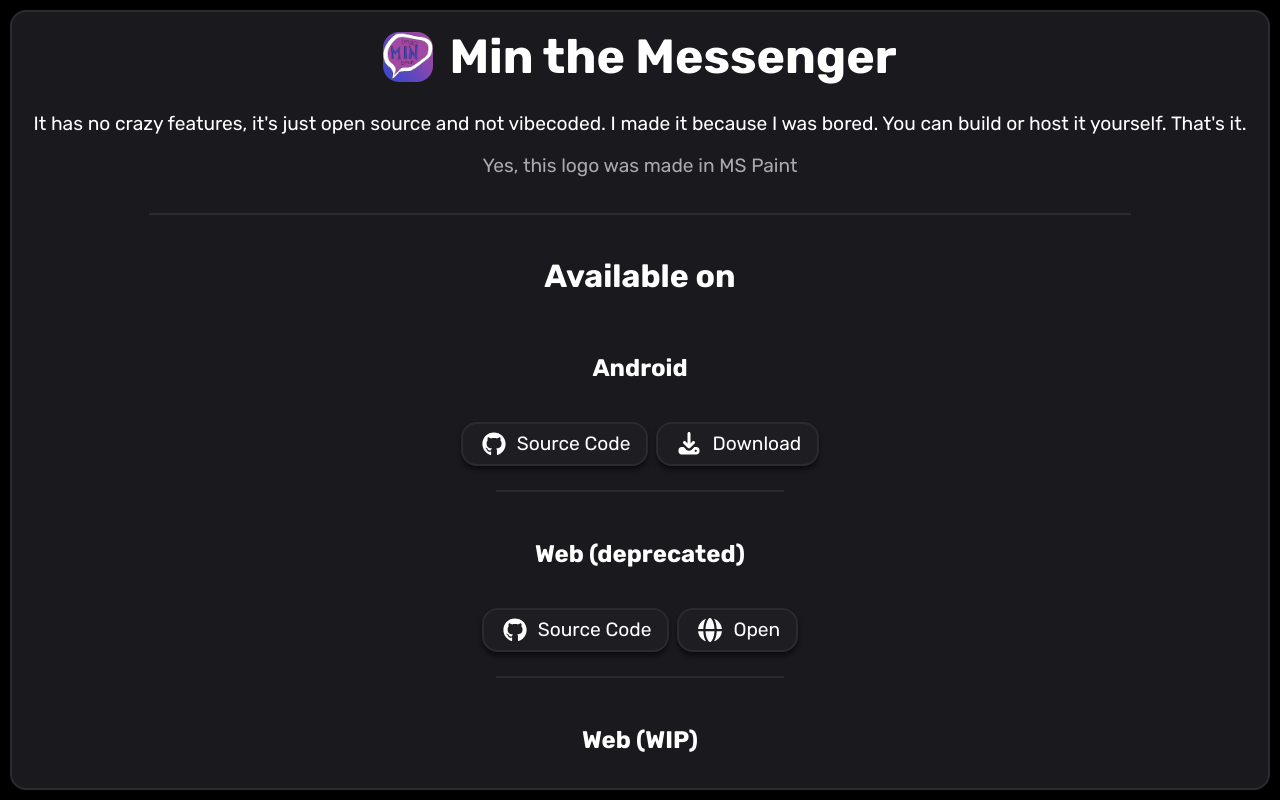
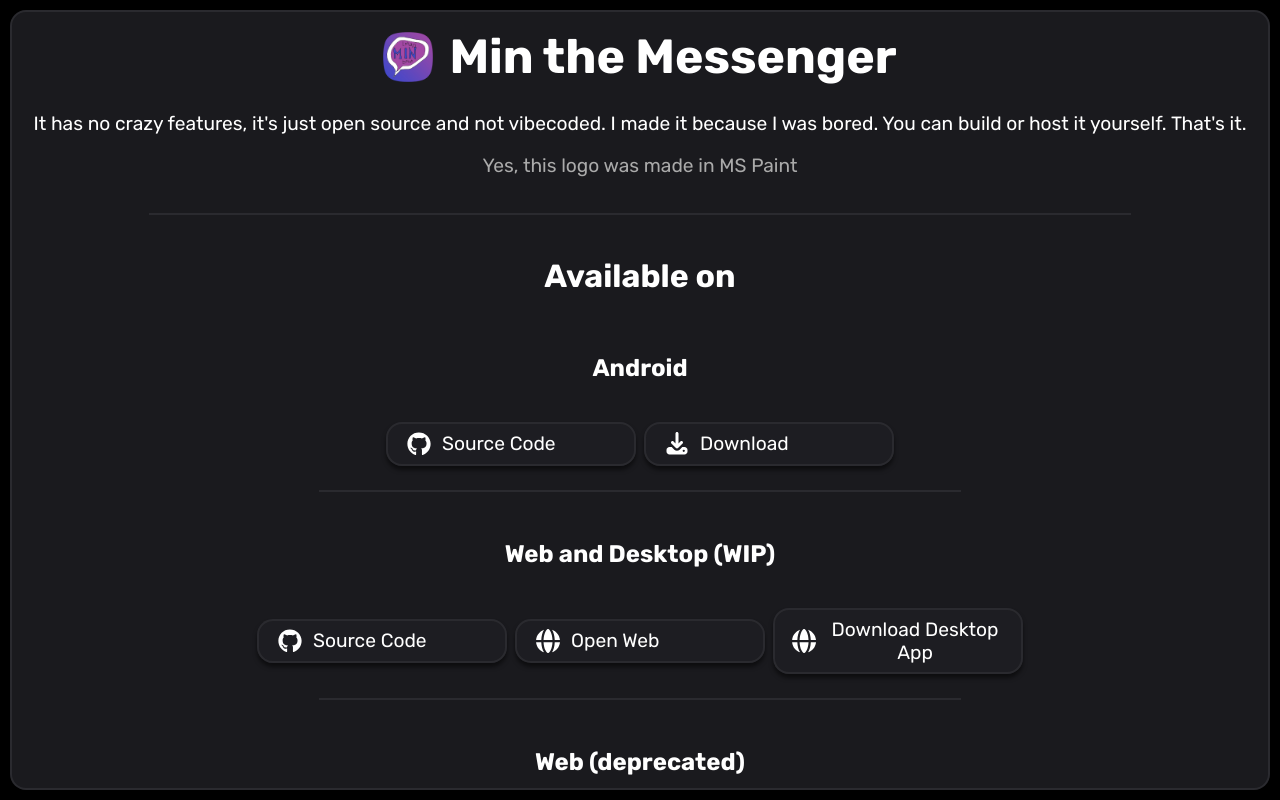
Before and after one commit to gooseDes/min-site, a React (Vite) app: page / in a window 1280 px wide. Built offline with nearby package versions, Linux system fonts and the light colour scheme.

Commit message:
feat: link to new desktop app

```diff
--- a/src/App.css
+++ b/src/App.css
@@ -31,6 +31,8 @@ hr {
 }
 
 button {
+    width: fit-content;
+    min-width: 250px;
     background-color: #1f1f23dd;
     border: 2px solid #2d2d32dd;
     border-radius: 16px;
@@ -127,10 +129,16 @@ button {
     flex-direction: column;
     align-items: center;
     gap: 16px;
+    width: calc(100% - 100px);
+    max-width: 800px;
 }
 
 .availableOn {
+    width: 100%;
     gap: 8px;
-    display: flex;
+    display: grid;
+    justify-items: center;
+    align-items: center;
+    grid-template-columns: repeat(auto-fit, minmax(250px, 250px));
     justify-content: center;
 }
--- a/src/App.tsx
+++ b/src/App.tsx
@@ -41,6 +41,34 @@ function App() {
                     </button>
                 </div>
                 <hr className="entering" />
+                <h3 className="entering">Web and Desktop (WIP)</h3>
+                <div className="availableOn entering">
+                    <button
+                        onClick={() => {
+                            location.href = "https://github.com/gooseDes/min-web/";
+                        }}
+                    >
+                        <Icon icon={faGithub} />
+                        <p>Source Code</p>
+                    </button>
+                    <button
+                        onClick={() => {
+                            location.href = "https://dev.msgmin.com/";
+                        }}
+                    >
+                        <Icon icon={faGlobe} />
+                        <p>Open Web</p>
+                    </button>
+                    <button
+                        onClick={() => {
+                            location.href = "https://github.com/gooseDes/min-web/releases/latest";
+                        }}
+                    >
+                        <Icon icon={faGlobe} />
+                        <p>Download Desktop App</p>
+                    </button>
+                </div>
+                <hr className="entering" />
                 <h3 className="entering">Web (deprecated)</h3>
                 <div className="availableOn entering">
                     <button
@@ -60,26 +88,6 @@ function App() {
                         <p>Open</p>
                     </button>
                 </div>
-                <hr className="entering" />
-                <h3 className="entering">Web (WIP)</h3>
-                <div className="availableOn entering">
-                    <button
-                        onClick={() => {
-                            location.href = "https://github.com/gooseDes/min-web/";
-                        }}
-                    >
-                        <Icon icon={faGithub} />
-                        <p>Source Code</p>
-                    </button>
-                    <button
-                        onClick={() => {
-                            location.href = "https://dev.msgmin.com/";
-                        }}
-                    >
-                        <Icon icon={faGlobe} />
-                        <p>Open</p>
-                    </button>
-                </div>
             </div>
         </div>
     );
```
Also changed, not shown: src/assets/logo512.webp.
